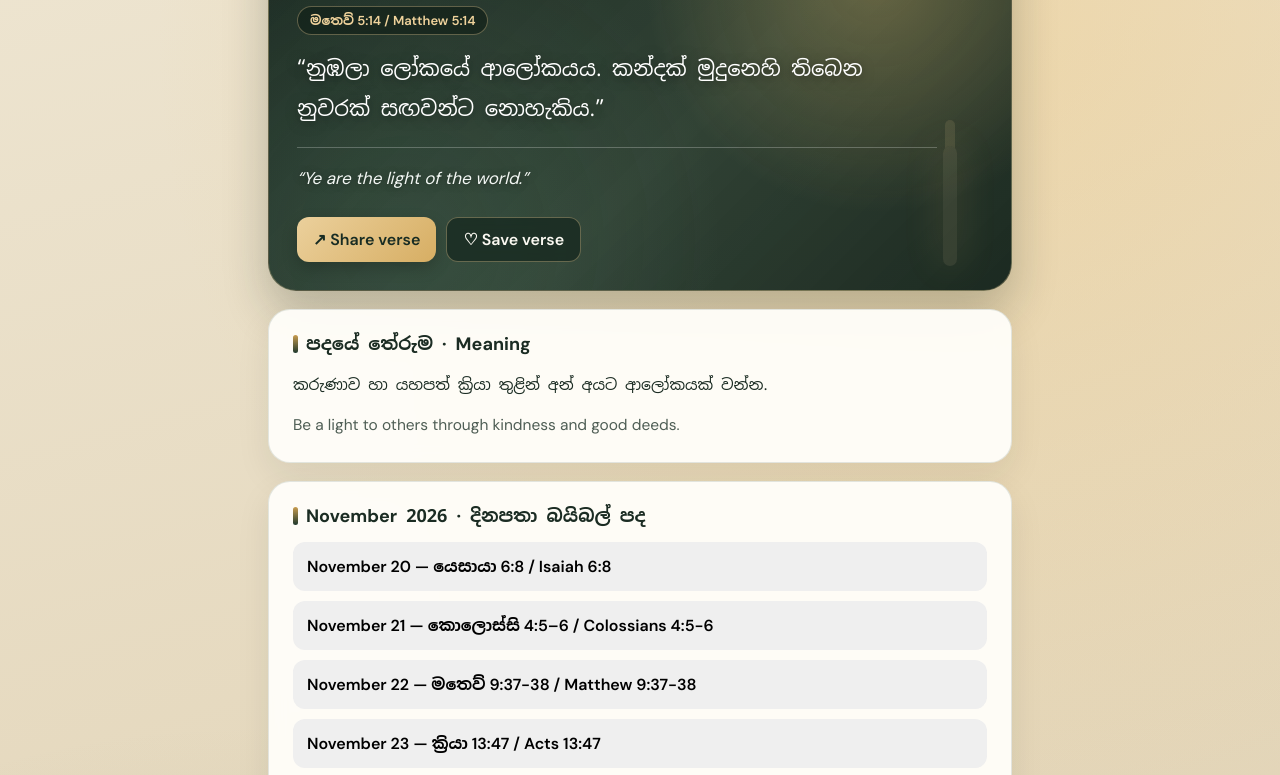
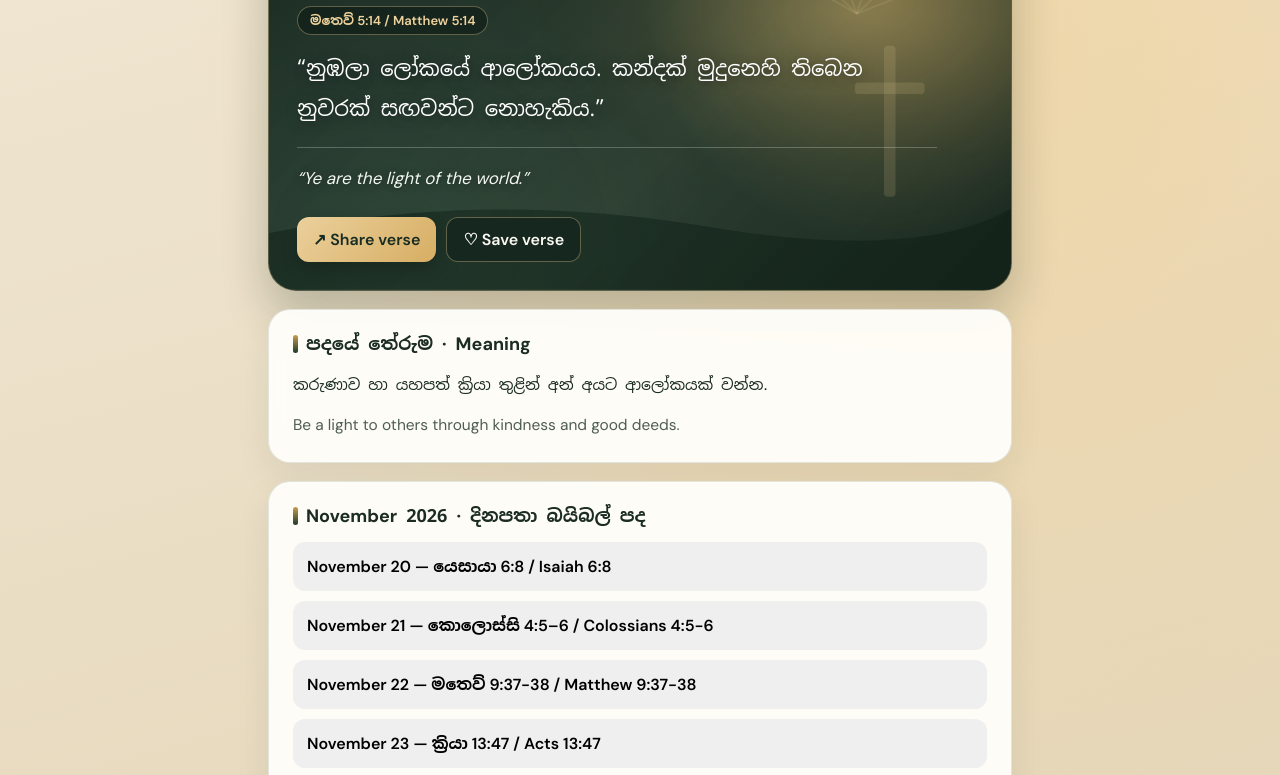
Before and after one commit to amithdombawala/daily-word-bible, a plain HTML site: page index.html in a window 1280 px wide. Shown: the part 240-1015 px from the top of the page. Drawn offline with Linux system fonts and the light colour scheme; no server answers.

Commit message:
Update index.html

```diff
--- a/index.html
+++ b/index.html
@@ -12,12 +12,12 @@
     @import url('https://fonts.googleapis.com/css2?family=DM+Sans:wght@400;500;600;700&family=Noto+Sans+Sinhala:wght@400;500;600;700&display=swap');
 
     :root {
-      --bg: #efe7d4;
-      --bg-warm: #e2d4b7;
+      --bg: #f1e8d5;
+      --bg-warm: #e4d5b7;
       --ink: #1b2c23;
       --muted: #4f5e55;
       --green: #1e382d;
-      --green-deep: #13251d;
+      --green-deep: #12241c;
       --gold: #c99c4e;
       --gold-soft: #f0d39c;
       --card: rgba(255, 254, 250, 0.94);
@@ -32,12 +32,11 @@
       margin: 0;
       min-height: 100vh;
       background:
-        radial-gradient(circle at 75% 12%, rgba(242, 196, 110, 0.34), transparent 36%),
-        radial-gradient(circle at 20% 85%, rgba(69, 108, 86, 0.22), transparent 45%),
-        linear-gradient(165deg, var(--bg) 0%, var(--bg-warm) 55%, #d8c8a8 100%);
+        radial-gradient(circle at 78% 12%, rgba(242, 196, 110, 0.36), transparent 36%),
+        radial-gradient(circle at 18% 88%, rgba(69, 108, 86, 0.22), transparent 45%),
+        linear-gradient(165deg, var(--bg) 0%, var(--bg-warm) 58%, #d7c5a3 100%);
       color: var(--ink);
       font-family: 'DM Sans', 'Noto Sans Sinhala', sans-serif;
-      position: relative;
     }
 
     .wrap {
@@ -109,40 +108,32 @@
       padding: 34px 28px 28px;
       color: #fbf9f2;
       background:
-        radial-gradient(circle at 82% 24%, rgba(244, 198, 112, 0.28), transparent 34%),
-        radial-gradient(circle at 18% 88%, rgba(88, 134, 106, 0.22), transparent 45%),
-        linear-gradient(135deg, rgba(14, 30, 23, 0.94) 0%, rgba(23, 45, 35, 0.88) 58%, rgba(16, 32, 25, 0.95) 100%);
+        radial-gradient(circle at 84% 28%, rgba(244, 198, 112, 0.28), transparent 36%),
+        radial-gradient(circle at 15% 90%, rgba(82, 128, 101, 0.2), transparent 45%),
+        linear-gradient(135deg, rgba(14, 30, 23, 0.95) 0%, rgba(22, 44, 34, 0.90) 58%, rgba(15, 31, 24, 0.96) 100%);
       position: relative;
       overflow: hidden;
       box-shadow: 0 22px 46px rgba(18, 34, 27, 0.24);
       border: 1px solid rgba(240, 211, 156, 0.28);
     }
 
-    .hero::before {
-      content: "";
+    .hero-scene {
       position: absolute;
-      right: 54px;
-      bottom: 24px;
-      width: 14px;
-      height: 120px;
-      border-radius: 999px;
-      background: rgba(240, 211, 156, 0.11);
-      box-shadow:
-        0 -28px 0 -2px rgba(240, 211, 156, 0.11),
-        0 0 38px rgba(242, 196, 110, 0.18);
+      inset: 0;
+      width: 100%;
+      height: 100%;
       pointer-events: none;
+      z-index: 0;
     }
 
-    .hero::after {
-      content: "";
-      position: absolute;
-      right: 26px;
-      top: 56px;
-      width: 70px;
-      height: 12px;
-      border-radius: 999px;
-      background: rgba(240, 211, 156, 0.11);
-      pointer-events: none;
+    .eyebrow,
+    h1,
+    .ref,
+    .verse,
+    .english,
+    .hero-actions {
+      position: relative;
+      z-index: 1;
     }
 
     .eyebrow {
@@ -152,8 +143,6 @@
       font-size: 11px;
       font-weight: 700;
       text-shadow: 0 1px 4px rgba(0, 0, 0, 0.45);
-      position: relative;
-      z-index: 1;
     }
 
     h1 {
@@ -164,22 +153,18 @@
       color: #fffdf8;
       text-shadow: 0 2px 10px rgba(0, 0, 0, 0.45);
       font-family: 'Noto Sans Sinhala', 'DM Sans', sans-serif;
-      position: relative;
-      z-index: 1;
     }
 
     .ref {
       display: inline-block;
       color: var(--gold-soft);
-      background: rgba(15, 29, 22, 0.62);
+      background: rgba(15, 29, 22, 0.65);
       border: 1px solid rgba(240, 211, 156, 0.34);
       padding: 5px 12px;
       border-radius: 999px;
       font-weight: 600;
       font-size: 13px;
       margin-bottom: 14px;
-      position: relative;
-      z-index: 1;
     }
 
     .verse {
@@ -190,8 +175,6 @@
       color: #ffffff;
       text-shadow: 0 2px 12px rgba(0, 0, 0, 0.5);
       font-family: 'Noto Sans Sinhala', 'DM Sans', sans-serif;
-      position: relative;
-      z-index: 1;
     }
 
     .english {
@@ -203,8 +186,6 @@
       font-style: italic;
       max-width: 640px;
       text-shadow: 0 1px 8px rgba(0, 0, 0, 0.45);
-      position: relative;
-      z-index: 1;
     }
 
     .hero-actions {
@@ -212,8 +193,6 @@
       flex-wrap: wrap;
       gap: 10px;
       margin-top: 24px;
-      position: relative;
-      z-index: 1;
     }
 
     button {
@@ -429,6 +408,33 @@
     </header>
 
     <article class="hero">
+      <svg class="hero-scene" viewBox="0 0 800 420" preserveAspectRatio="xMidYMid slice" aria-hidden="true">
+        <defs>
+          <radialGradient id="sunriseGlow" cx="78%" cy="32%" r="48%">
+            <stop offset="0%" stop-color="#f5c976" stop-opacity="0.28" />
+            <stop offset="55%" stop-color="#c99c4e" stop-opacity="0.08" />
+            <stop offset="100%" stop-color="#14281f" stop-opacity="0" />
+          </radialGradient>
+        </defs>
+        <rect width="800" height="420" fill="url(#sunriseGlow)" />
+        <!-- Soft sunrise rays -->
+        <g stroke="#f0d39c" stroke-opacity="0.11" stroke-width="2">
+          <line x1="624" y1="135" x2="430" y2="25" />
+          <line x1="624" y1="135" x2="495" y2="10" />
+          <line x1="624" y1="135" x2="575" y2="5" />
+          <line x1="624" y1="135" x2="665" y2="5" />
+          <line x1="624" y1="135" x2="745" y2="20" />
+          <line x1="624" y1="135" x2="800" y2="65" />
+        </g>
+        <!-- Gentle hill silhouette -->
+        <path d="M0 365 Q230 315 470 355 T800 325 L800 420 L0 420 Z" fill="#0d1d16" fill-opacity="0.45" />
+        <!-- Subtle Christian cross on the hill -->
+        <g fill="#f0d39c" fill-opacity="0.14">
+          <rect x="652" y="168" width="12" height="156" rx="4" />
+          <rect x="622" y="206" width="72" height="12" rx="4" />
+        </g>
+      </svg>
+
       <div class="eyebrow">Today's scripture</div>
       <h1>අද දවසේ දේව වචනය</h1>
       <div class="ref" id="reference"></div>
```
